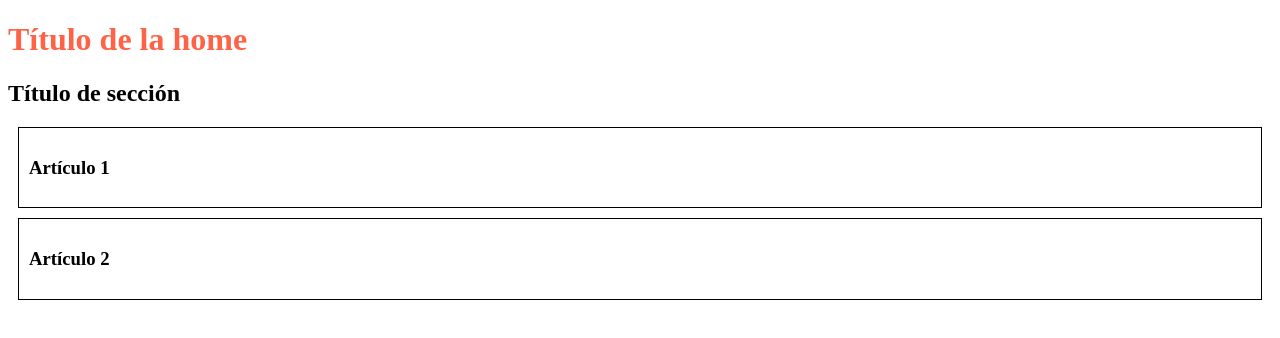
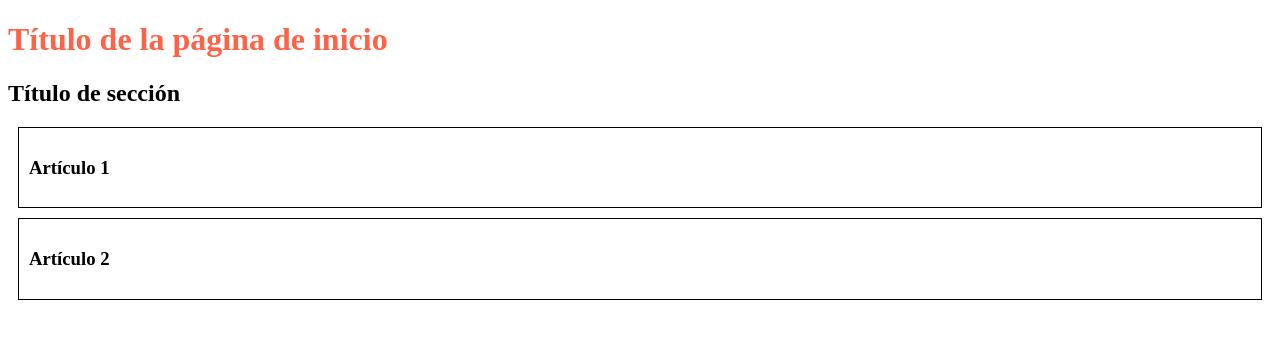
Before and after one commit to mgalanvilla/proyecto_3git, a plain HTML site: page index.html in a window 1280 px wide. Drawn offline with Linux system fonts and the light colour scheme.

Commit message:
Update index.html

```diff
--- a/index.html
+++ b/index.html
@@ -12,7 +12,7 @@
     <div class="wrapper">
         <header></header>
         <main>
-            <h1>Título de la home</h1>
+            <h1>Título de la página de inicio</h1>
             <section>
                 <h2>Título de sección</h2>
                 <article>
```
